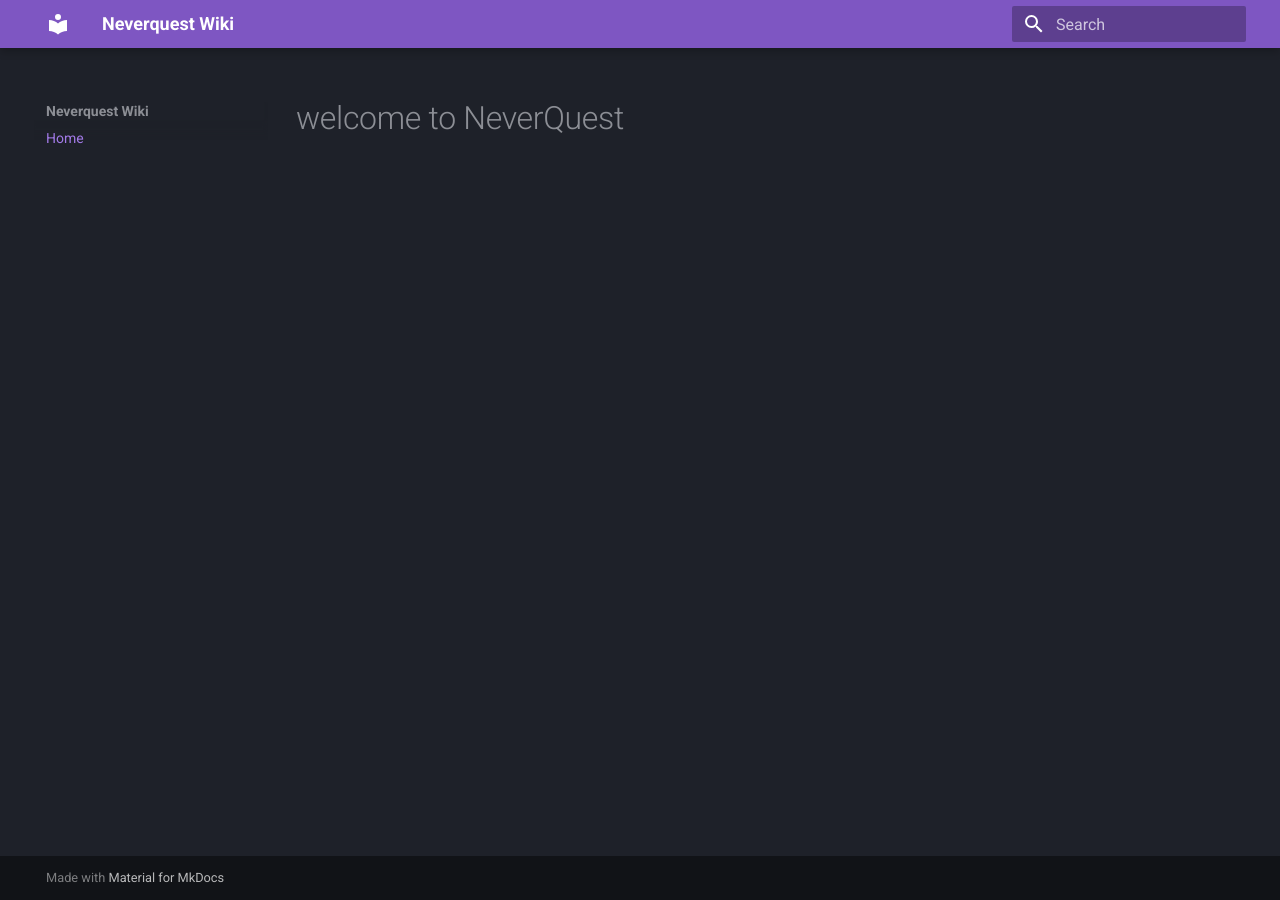
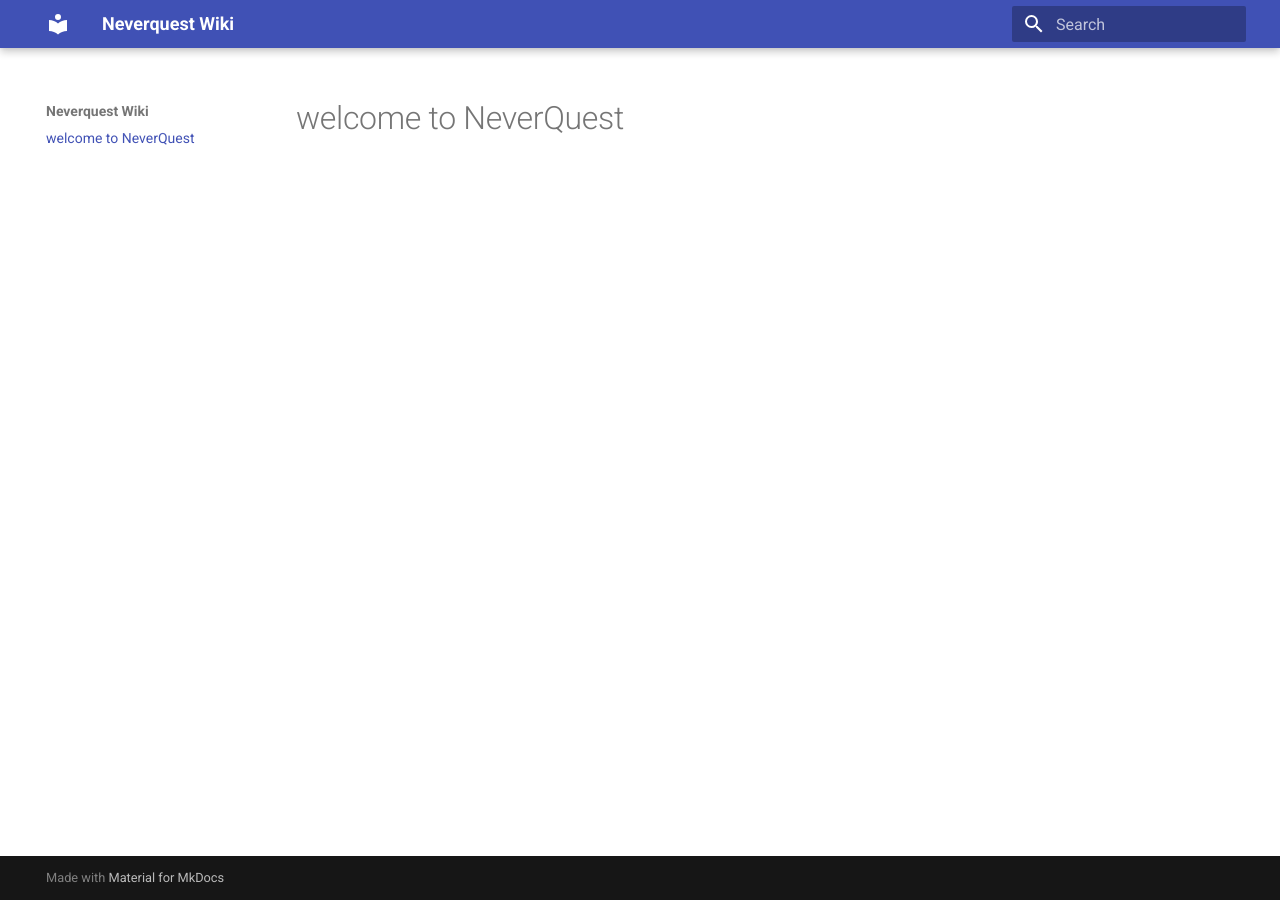
Before and after one commit to NeverQuest-Ben/NeverQuest, an MkDocs documentation site: the page built from docs/index.md, in a window 1280 px wide. Built offline with MkDocs 1.6.1 and Material for MkDocs 9.7.7, drawn with Linux system fonts in a browser that asks for light colours.

Commit message:
Update mkdocs.yml

```diff
--- a/mkdocs.yml
+++ b/mkdocs.yml
@@ -1,11 +1,7 @@
 site_name: Neverquest Wiki
+
 theme:
   name: material
-  palette:
-    scheme: slate
-    primary: deep purple
-nav:
-  - Home: index.md
 
 markdown_extensions:
   - admonition
```
